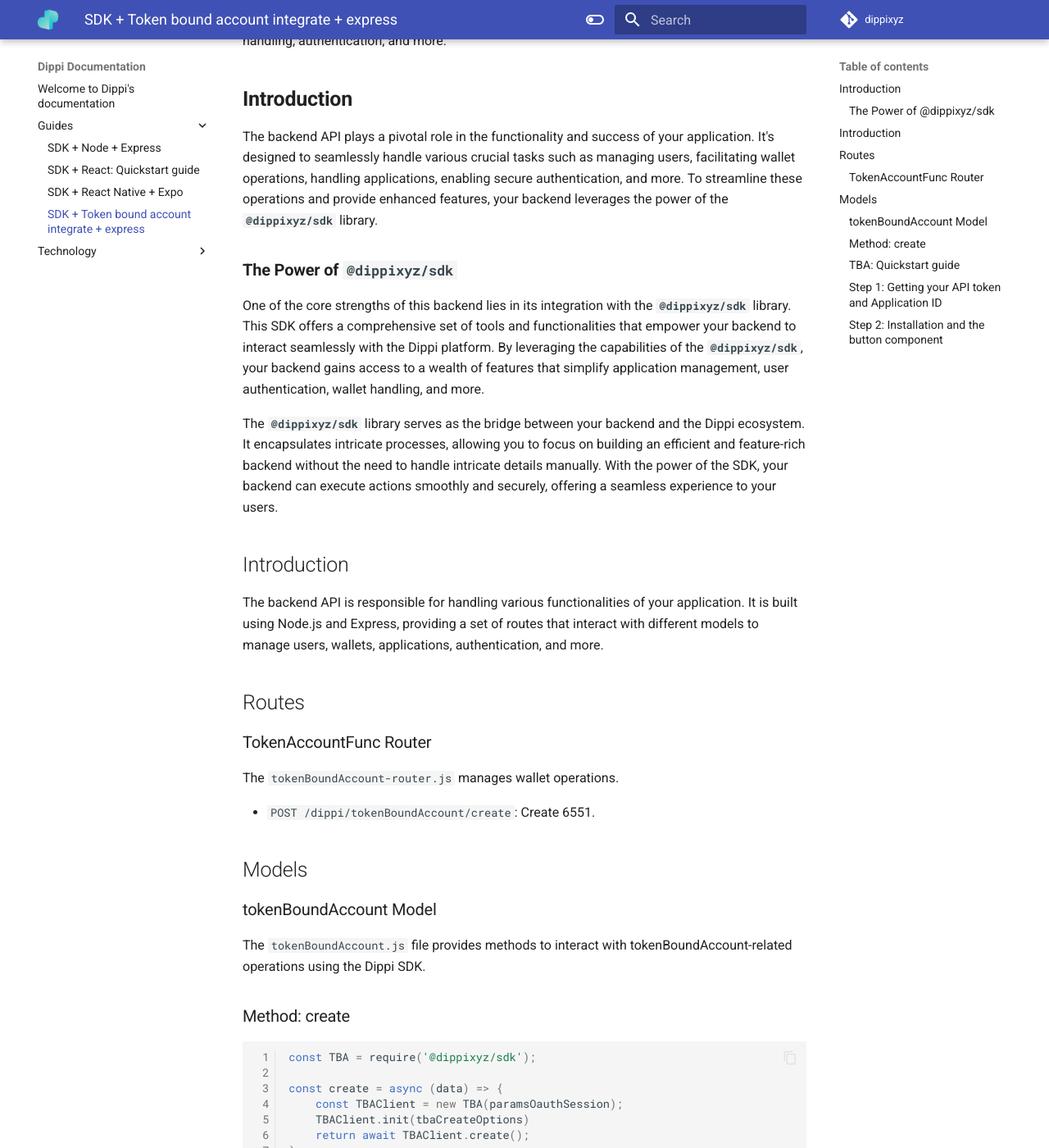
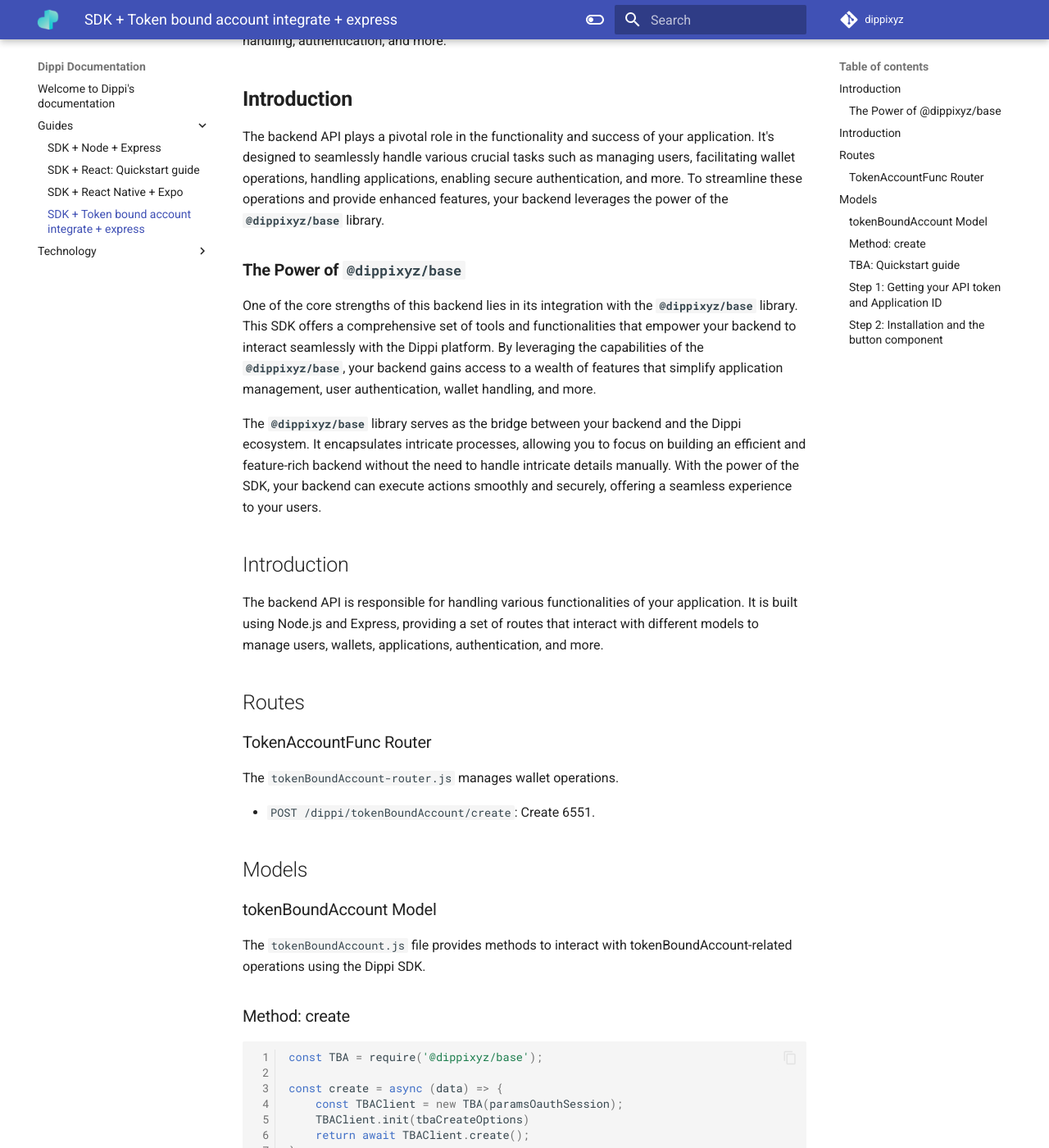
Before and after one commit to slabsxyz/legacy-docs, an MkDocs documentation site: the page built from docs/guides/sdk_tba_express.md, in a window 1280 px wide and 1400 px high, scrolled down 261 px. Shown: the whole window at 82% size. Built offline with MkDocs 1.6.1 and Material for MkDocs 9.7.7, drawn with Linux system fonts in a browser that asks for light colours; some of the changed text lies outside the part shown.

Commit message:
chore: update sdk to base

````diff
--- a/docs/guides/sdk_tba_express.md
+++ b/docs/guides/sdk_tba_express.md
@@ -17,13 +17,13 @@
 
 ## **Introduction**
 
-The backend API plays a pivotal role in the functionality and success of your application. It's designed to seamlessly handle various crucial tasks such as managing users, facilitating wallet operations, handling applications, enabling secure authentication, and more. To streamline these operations and provide enhanced features, your backend leverages the power of the **`@dippixyz/sdk`** library.
+The backend API plays a pivotal role in the functionality and success of your application. It's designed to seamlessly handle various crucial tasks such as managing users, facilitating wallet operations, handling applications, enabling secure authentication, and more. To streamline these operations and provide enhanced features, your backend leverages the power of the **`@dippixyz/base`** library.
 
-### **The Power of `@dippixyz/sdk`**
+### **The Power of `@dippixyz/base`**
 
-One of the core strengths of this backend lies in its integration with the **`@dippixyz/sdk`** library. This SDK offers a comprehensive set of tools and functionalities that empower your backend to interact seamlessly with the Dippi platform. By leveraging the capabilities of the **`@dippixyz/sdk`**, your backend gains access to a wealth of features that simplify application management, user authentication, wallet handling, and more.
+One of the core strengths of this backend lies in its integration with the **`@dippixyz/base`** library. This SDK offers a comprehensive set of tools and functionalities that empower your backend to interact seamlessly with the Dippi platform. By leveraging the capabilities of the **`@dippixyz/base`**, your backend gains access to a wealth of features that simplify application management, user authentication, wallet handling, and more.
 
-The **`@dippixyz/sdk`** library serves as the bridge between your backend and the Dippi ecosystem. It encapsulates intricate processes, allowing you to focus on building an efficient and feature-rich backend without the need to handle intricate details manually. With the power of the SDK, your backend can execute actions smoothly and securely, offering a seamless experience to your users.
+The **`@dippixyz/base`** library serves as the bridge between your backend and the Dippi ecosystem. It encapsulates intricate processes, allowing you to focus on building an efficient and feature-rich backend without the need to handle intricate details manually. With the power of the SDK, your backend can execute actions smoothly and securely, offering a seamless experience to your users.
 
 ## Introduction
 
@@ -48,7 +48,7 @@
 ### Method: create
 
 ```js
-const TBA = require('@dippixyz/sdk');
+const TBA = require('@dippixyz/base');
 
 const create = async (data) => {
     const TBAClient = new TBA(paramsOauthSession);
@@ -104,18 +104,18 @@
 
 1. Install the SDK. If you want to view the package in npm, click below:
 
-    [npm: @dippixyz/sdk](https://www.npmjs.com/package/@dippixyz/sdk)
+    [npm: @dippixyz/base](https://www.npmjs.com/package/@dippixyz/base)
 
     Open your project’s terminal and run this command:
 
     ```sh
-    npm i @dippixyz/sdk
+    npm i @dippixyz/base
     ```
 
     1. Once the SDK is installed you can import it this way:
 
     ```js
-    const TBA = require('@dippixyz/sdk');
+    const TBA = require('@dippixyz/base');
     ```
 
     1. We recommend creating an environment variable in your project (`.env`) or a separate file where you can store your credentials without exposing them in your code.
@@ -132,7 +132,7 @@
 2. The following is your index file. Add the call to the TBA SDK function in order to consume the services:
     ```js
     const app = express();
-    const TBA = require('@dippixyz/sdk');
+    const TBA = require('@dippixyz/base');
 
 
     app.get('/test', async (req, res) => {
````
Also changed, not shown: docs/guides/sdk_node_express.md (+8 -8 lines), docs/guides/sdk_react.md (+6 -6 lines), docs/guides/sdk_reactNative_expo.md (+1 -1 lines).
